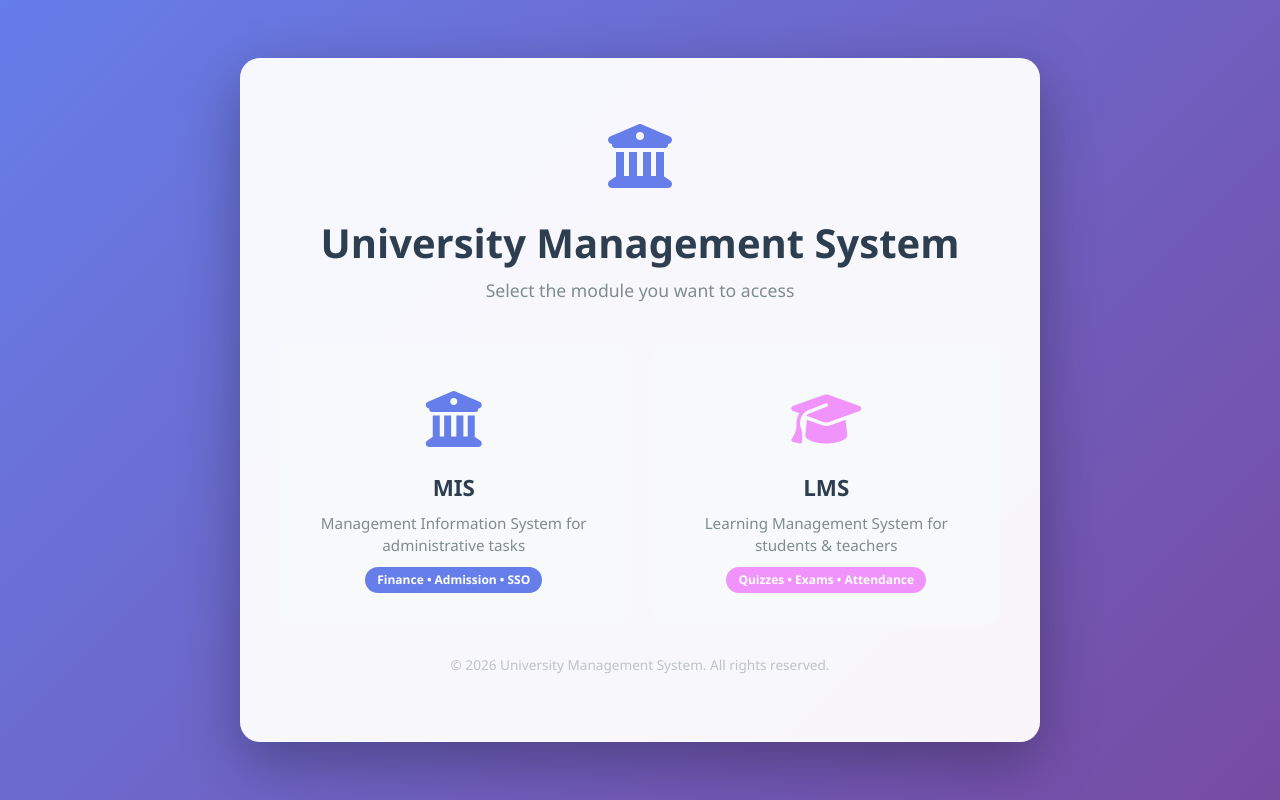
After one commit to muskanharoon52/uni-mis-project, a PHP site: page / in a window 1280 px wide. The commit adds this page. Run offline with PHP 8.4, Linux system fonts and the light colour scheme.

Commit message:
added landing page

```diff
--- a/auth/logout.php
+++ b/auth/logout.php
@@ -1,6 +1,6 @@
 <?php
 session_start();
 session_destroy();
-header('Location: login.php');
+header('Location: ../index.php');
 exit();
 ?>
--- /dev/null
+++ b/index.php
@@ -0,0 +1,174 @@
+<?php
+// Start session to check if user is logged in
+session_start();
+?>
+<!DOCTYPE html>
+<html lang="en">
+<head>
+    <meta charset="UTF-8">
+    <meta name="viewport" content="width=device-width, initial-scale=1.0">
+    <title>University MIS - Select Module</title>
+    <link href="https://cdn.jsdelivr.net/npm/bootstrap@5.3.0/dist/css/bootstrap.min.css" rel="stylesheet">
+    <link rel="stylesheet" href="https://cdnjs.cloudflare.com/ajax/libs/font-awesome/6.4.0/css/all.min.css">
+    <style>
+        * {
+            margin: 0;
+            padding: 0;
+            box-sizing: border-box;
+        }
+        body {
+            background: linear-gradient(135deg, #667eea 0%, #764ba2 100%);
+            min-height: 100vh;
+            display: flex;
+            align-items: center;
+            justify-content: center;
+            font-family: 'Segoe UI', Tahoma, Geneva, Verdana, sans-serif;
+        }
+        .landing-container {
+            background: rgba(255, 255, 255, 0.95);
+            border-radius: 20px;
+            padding: 50px 40px;
+            box-shadow: 0 20px 60px rgba(0,0,0,0.3);
+            max-width: 800px;
+            width: 90%;
+            text-align: center;
+        }
+        .landing-container .logo {
+            font-size: 4rem;
+            color: #667eea;
+            margin-bottom: 15px;
+        }
+        .landing-container h1 {
+            font-size: 2.5rem;
+            font-weight: 700;
+            color: #2c3e50;
+            margin-bottom: 10px;
+        }
+        .landing-container .subtitle {
+            color: #7f8c8d;
+            font-size: 1.1rem;
+            margin-bottom: 40px;
+        }
+        .module-grid {
+            display: grid;
+            grid-template-columns: repeat(auto-fit, minmax(250px, 1fr));
+            gap: 25px;
+            margin-top: 20px;
+        }
+        .module-card {
+            background: #f8f9fa;
+            border-radius: 15px;
+            padding: 30px 20px;
+            text-decoration: none;
+            color: #2c3e50;
+            transition: all 0.3s ease;
+            border: 2px solid transparent;
+            cursor: pointer;
+        }
+        .module-card:hover {
+            transform: translateY(-10px);
+            box-shadow: 0 15px 40px rgba(0,0,0,0.15);
+            border-color: #667eea;
+            background: #fff;
+        }
+        .module-card .icon {
+            font-size: 3.5rem;
+            margin-bottom: 15px;
+        }
+        .module-card .icon.mis { color: #667eea; }
+        .module-card .icon.lms { color: #f093fb; }
+        .module-card h3 {
+            font-size: 1.4rem;
+            font-weight: 600;
+            margin-bottom: 10px;
+        }
+        .module-card p {
+            color: #7f8c8d;
+            font-size: 0.95rem;
+            margin-bottom: 0;
+        }
+        .module-card .badge-module {
+            display: inline-block;
+            padding: 4px 12px;
+            border-radius: 20px;
+            font-size: 0.75rem;
+            font-weight: 600;
+            margin-top: 10px;
+        }
+        .badge-mis { background: #667eea; color: #fff; }
+        .badge-lms { background: #f093fb; color: #fff; }
+        .footer-text {
+            margin-top: 30px;
+            color: #bdc3c7;
+            font-size: 0.85rem;
+        }
+        .already-logged {
+            margin-top: 20px;
+            padding: 10px;
+            background: #e8f0fe;
+            border-radius: 10px;
+            color: #667eea;
+            font-size: 0.9rem;
+        }
+        .already-logged a {
+            color: #667eea;
+            font-weight: 600;
+            text-decoration: none;
+        }
+        .already-logged a:hover {
+            text-decoration: underline;
+        }
+        @media (max-width: 600px) {
+            .landing-container { padding: 30px 20px; }
+            .landing-container h1 { font-size: 1.8rem; }
+            .module-grid { grid-template-columns: 1fr; }
+        }
+    </style>
+</head>
+<body>
+
+<div class="landing-container">
+    <div class="logo">
+        <i class="fas fa-university"></i>
+    </div>
+    <h1>University Management System</h1>
+    <p class="subtitle">Select the module you want to access</p>
+
+    <?php if (isset($_SESSION['user_id'])): ?>
+        <div class="already-logged">
+            <i class="fas fa-info-circle"></i> You are currently logged in as
+            <strong><?php echo htmlspecialchars($_SESSION['full_name'] ?? 'User'); ?></strong>
+            (<a href="auth/logout.php">Logout</a>) |
+            <a href="finance/dashboard.php">Go to Dashboard</a>
+        </div>
+    <?php endif; ?>
+
+    <div class="module-grid">
+        <!-- MIS Module Card -->
+        <a href="auth/login.php?module=mis" class="module-card">
+            <div class="icon mis">
+                <i class="fas fa-building-columns"></i>
+            </div>
+            <h3>MIS</h3>
+            <p>Management Information System for administrative tasks</p>
+            <span class="badge-module badge-mis">Finance • Admission • SSO</span>
+        </a>
+
+        <!-- LMS Module Card -->
+        <a href="auth/login.php?module=lms" class="module-card">
+            <div class="icon lms">
+                <i class="fas fa-graduation-cap"></i>
+            </div>
+            <h3>LMS</h3>
+            <p>Learning Management System for students & teachers</p>
+            <span class="badge-module badge-lms">Quizzes • Exams • Attendance</span>
+        </a>
+    </div>
+
+    <div class="footer-text">
+        <p>&copy; <?php echo date('Y'); ?> University Management System. All rights reserved.</p>
+    </div>
+</div>
+
+</body>
+</html>
```
Also changed, not shown: auth/login.php (+162 -63 lines), finance/dashboard.php (+53 -3 lines), finance/includes/footer.php (+13 -0 lines).
